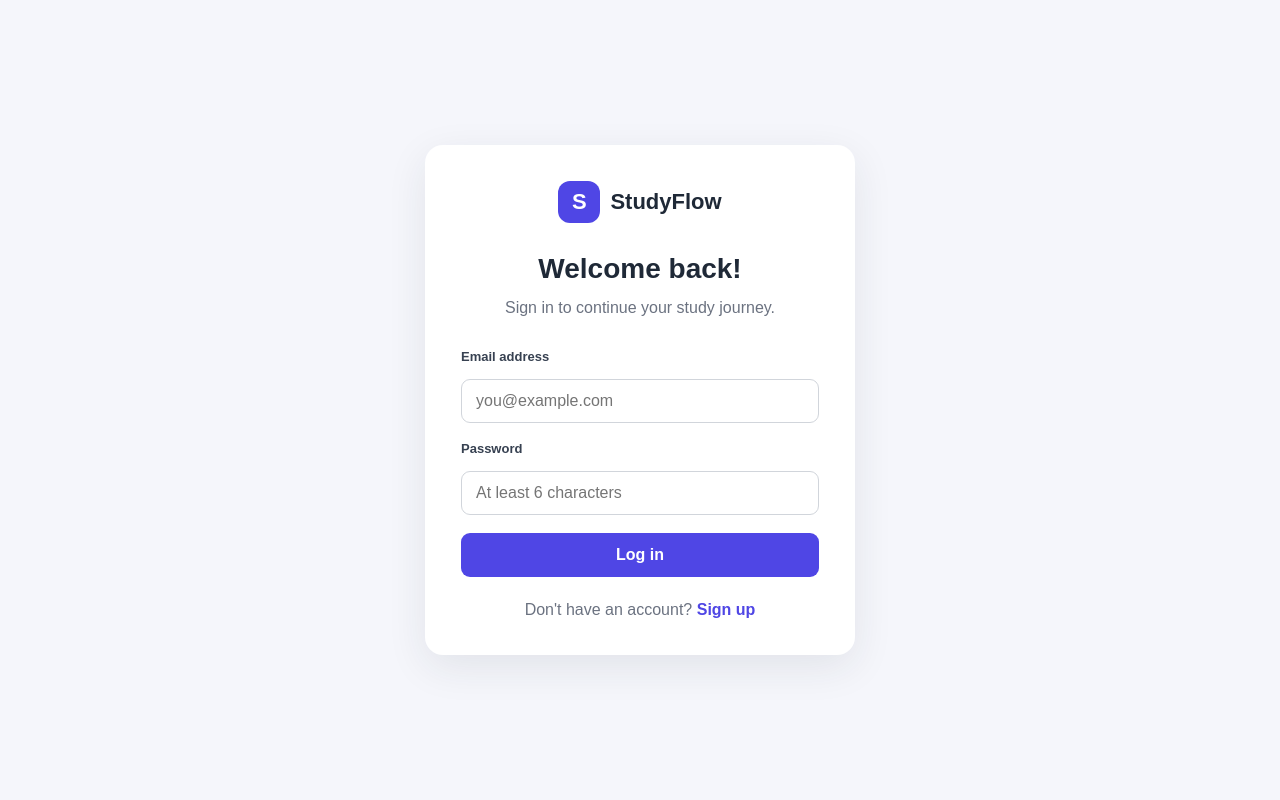
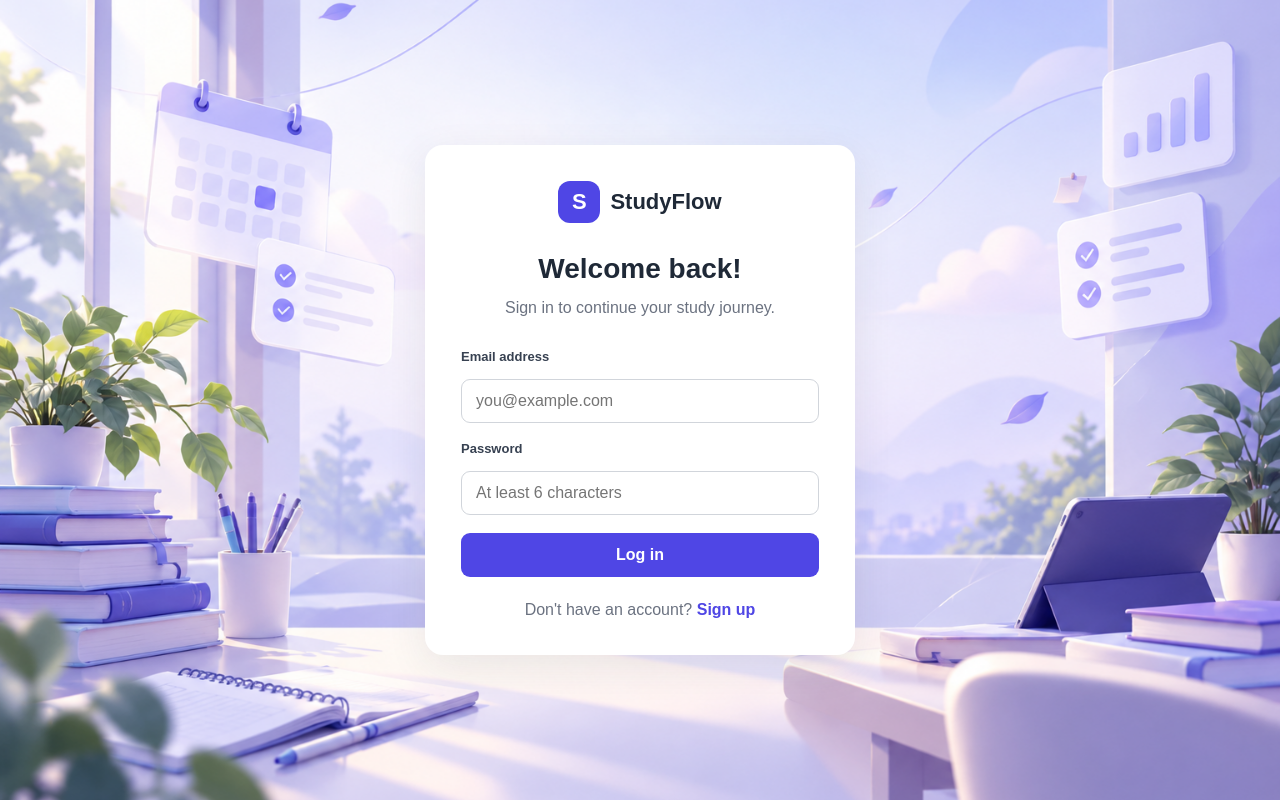
Before and after one commit to Dineth-W/Study_Flow, a React (Vite) app in the folder client/: page / in a window 1280 px wide. Built offline with nearby package versions, Linux system fonts and the light colour scheme.

Commit message:
Update StudyFlow branding and login background

```diff
--- a/client/index.html
+++ b/client/index.html
@@ -2,9 +2,9 @@
 <html lang="en">
   <head>
     <meta charset="UTF-8" />
-    <link rel="icon" type="image/svg+xml" href="/favicon.svg" />
+    <link rel="icon" type="image/svg+xml" href="/icon.svg" />
     <meta name="viewport" content="width=device-width, initial-scale=1.0" />
-    <title>client</title>
+    <title>Study Flow</title>
   </head>
   <body>
     <div id="root"></div>
--- a/client/src/App.css
+++ b/client/src/App.css
@@ -1050,6 +1050,11 @@ button {
   justify-content: center;
   padding: 24px;
   background: #f5f6fb;
+
+  background-image: url("/studyflow-background.png");
+  background-size: cover;
+  background-position: center;
+  background-repeat: no-repeat;
 }
 
 .auth-card {
```
Also changed, not shown: client/public/icon.svg (added), client/public/studyflow-background.png (added).
